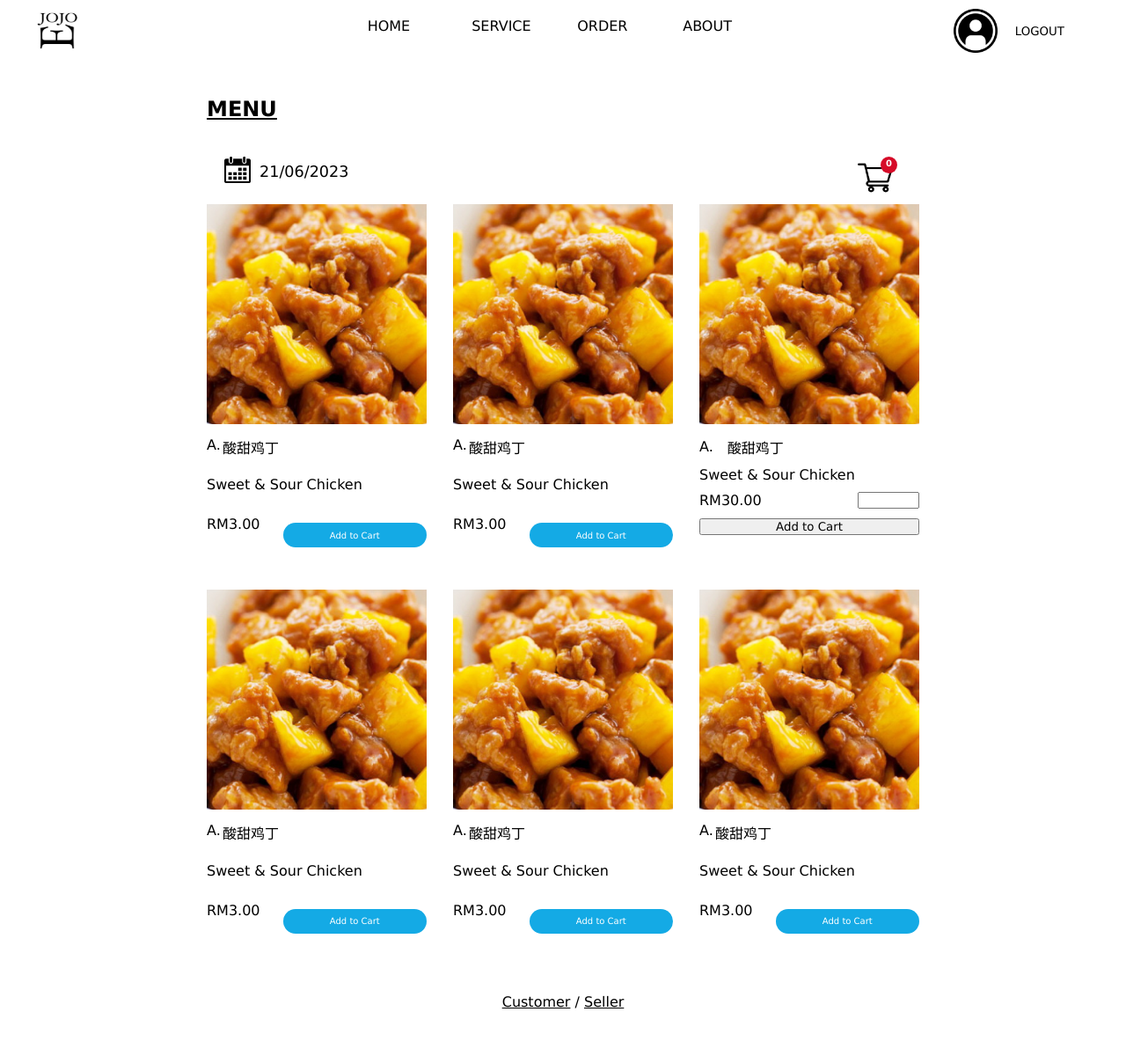
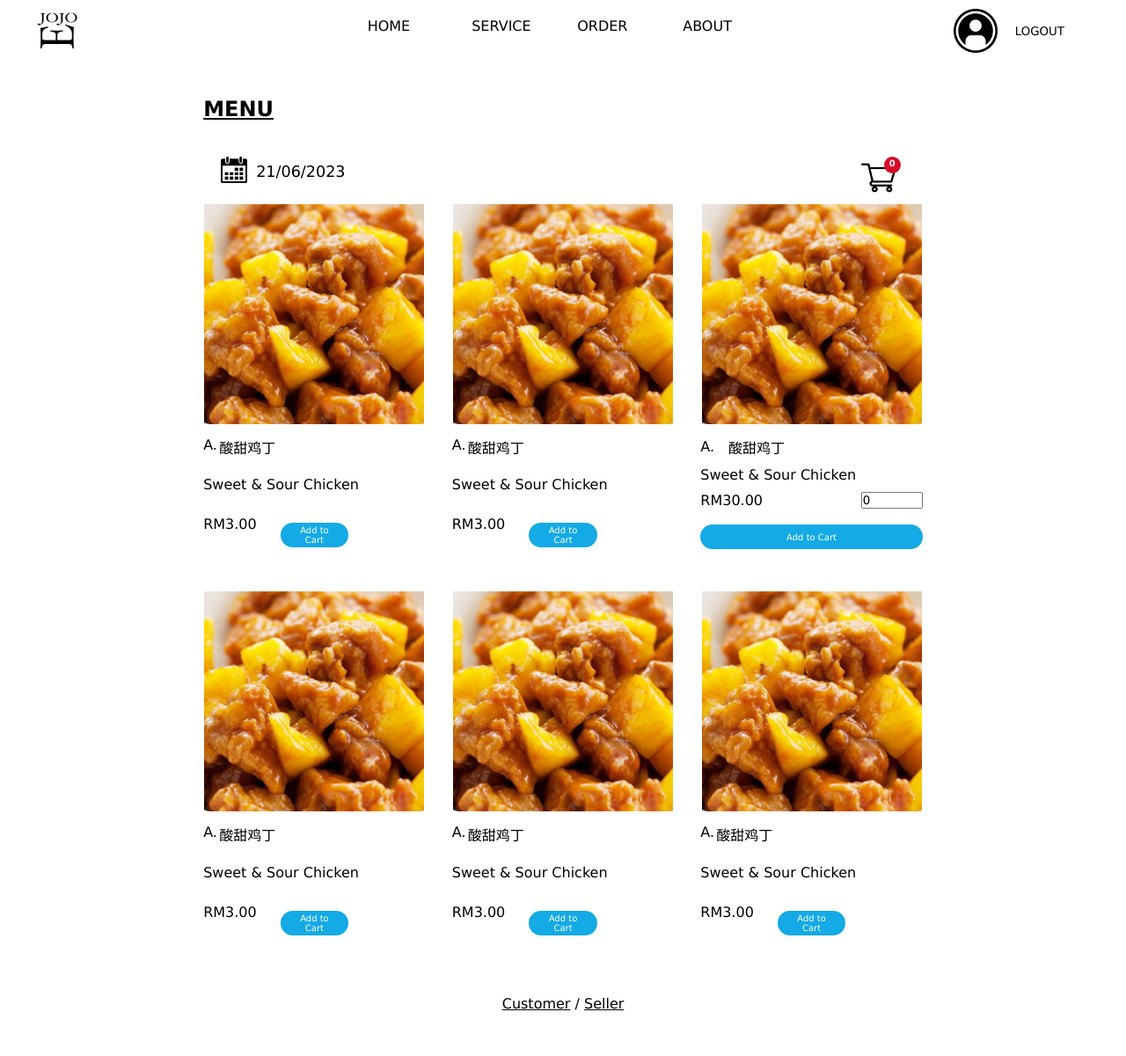
Before and after one commit to zengchai/Jojoe-Food-Delivery, a PHP site: page /serviceCustomerPage.html in a window 1280 px wide. Shown: the whole page at 88% size. Run offline with PHP 8.4, Linux system fonts and the light colour scheme.

Commit message:
get main

```diff
--- a/serviceCustomerPage.html
+++ b/serviceCustomerPage.html
@@ -109,10 +109,10 @@
           <div class="engName">Sweet & Sour Chicken</div>
           <div class="lastrow">
             <div class="prices">RM30.00</div>
-          <div class="num"><input type="number" name="quantity" class="quantity"/></div>
+          <div class="num"><input type="number" name="quantity" class="quantity" value="0"/></div>
         </div>
             <div class="addfunction">
-              <button type="button" class="addcart">Add to Cart</button>
+              <button type="button" class="addcart addToCart allbutton">Add to Cart</button>
             </div>
           </div>
         </div>
--- a/yam-css/serviceCustomer.css
+++ b/yam-css/serviceCustomer.css
@@ -279,8 +279,6 @@
 /*edit add to cart*/
 /*======================================================================*/
 .details .addToCart {
-  grid-column: 2 / 4;
-  grid-row: 3 / 4;
   text-align: center;
   border-radius: 25px;
   display: flex;
```
